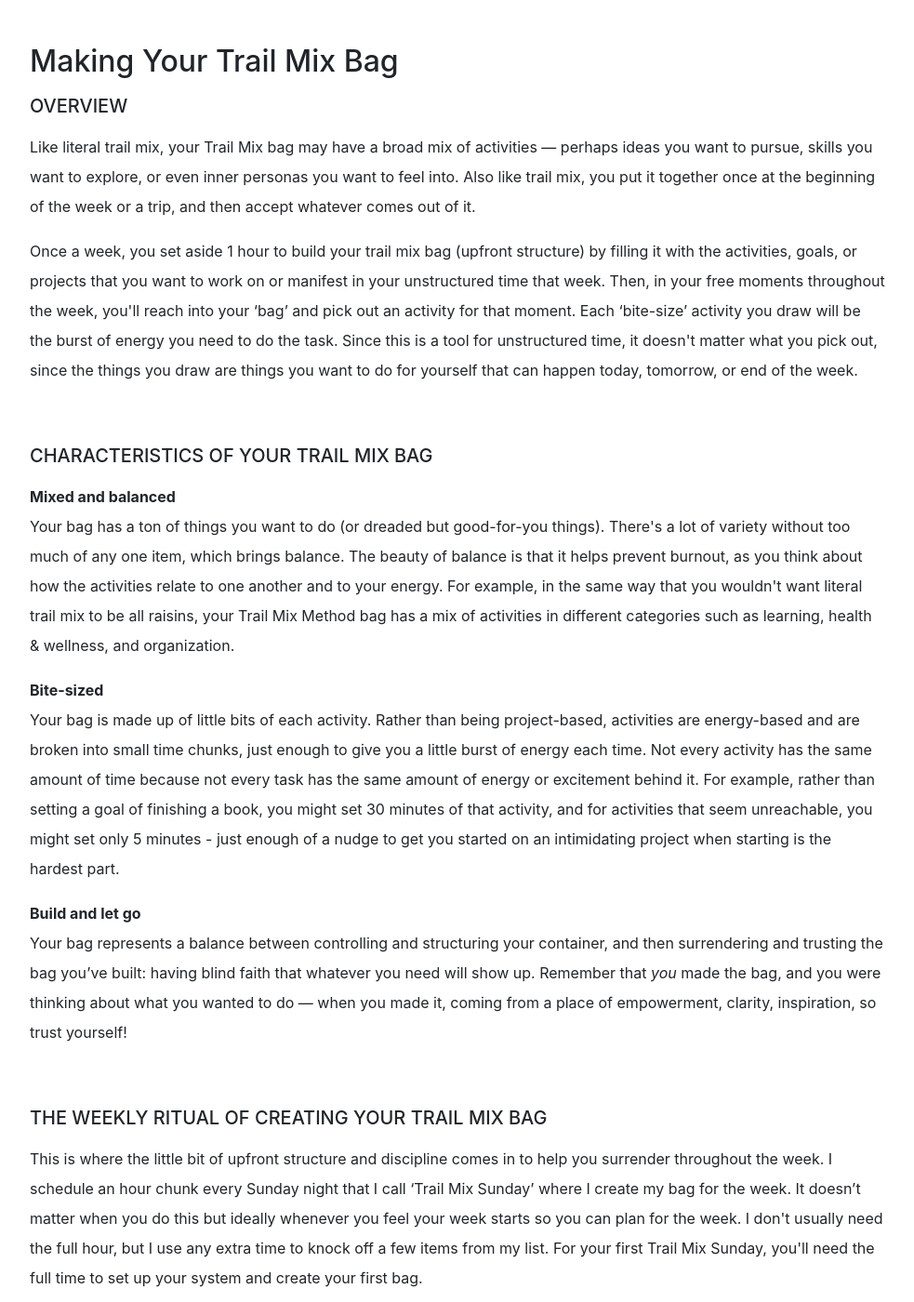
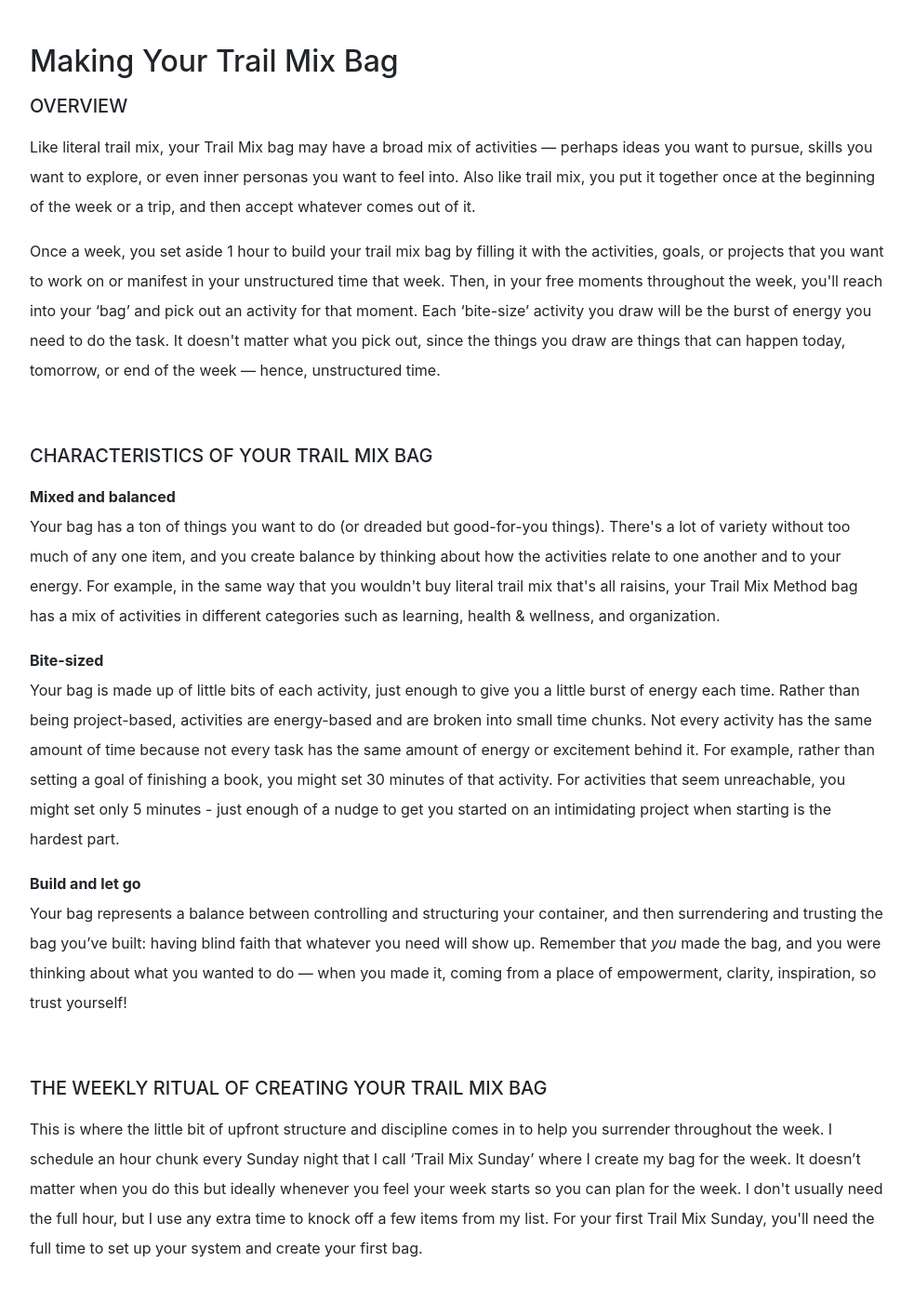
Before and after one commit to dalkat/dalkat.github.io, a Jekyll site: the page built from trailmix.md, in a window 1280 px wide and 1400 px high, scrolled down 3391 px. Shown: the whole window at 93% size, without its empty margins (148-1131 px from the left). Built offline with Jekyll 4.4.1, drawn with Linux system fonts in a browser that asks for light colours; nearby versions of some CDN libraries; some web fonts are replaced; library files that are not in the unit come from our copies; some of the changed text lies outside the part shown.

Commit message:
TMM 4.7.7

```diff
--- a/_layouts/trailmix.html
+++ b/_layouts/trailmix.html
@@ -118,15 +118,15 @@ layout: default-sub
 
             <p><h5>OVERVIEW</h5></p>
             <p>Like literal trail mix, your Trail Mix bag may have a broad mix of activities &mdash; perhaps ideas you want to pursue, skills you want to explore, or even inner personas you want to feel into. Also like trail mix, you put it together once at the beginning of the week or a trip, and then accept whatever comes out of it.&nbsp; </p>
-            <p>Once a week, you set aside 1 hour to build your trail mix bag (upfront structure) by filling it with the activities, goals, or projects that you want to work on or manifest in your unstructured time that week. Then, in your free moments throughout the week, you'll reach into your &lsquo;bag&rsquo; and pick out an activity for that moment. Each &lsquo;bite-size&rsquo; activity you draw will be the burst of energy you need to do the task. Since this is a tool for unstructured time, it doesn't matter what you pick out, since the things you draw are things you want to do for yourself that can happen today, tomorrow, or end of the week.&nbsp;</p>
+            <p>Once a week, you set aside 1 hour to build your trail mix bag by filling it with the activities, goals, or projects that you want to work on or manifest in your unstructured time that week. Then, in your free moments throughout the week, you'll reach into your &lsquo;bag&rsquo; and pick out an activity for that moment. Each &lsquo;bite-size&rsquo; activity you draw will be the burst of energy you need to do the task. It doesn't matter what you pick out, since the things you draw are things that can happen today, tomorrow, or end of the week &mdash; hence, unstructured time.&nbsp;</p>
             <p><strong>&nbsp;</strong></p>
 
             <p><h5>CHARACTERISTICS OF YOUR TRAIL MIX BAG</h5></p>
 
-            <p><strong>Mixed and balanced</strong><br>Your bag has a ton of things you want to do (or dreaded but good-for-you things). There's a lot of variety without too much of any one item, which brings balance. The beauty of balance is that it helps prevent burnout, as you think about how the activities relate to one another and to your energy. For example, in the same way that you wouldn't want literal trail mix to be all raisins, your Trail Mix Method bag has a mix of activities in different categories such as learning, health & wellness, and organization.</p>
+            <p><strong>Mixed and balanced</strong><br>Your bag has a ton of things you want to do (or dreaded but good-for-you things). There's a lot of variety without too much of any one item, and you create balance by thinking about how the activities relate to one another and to your energy. For example, in the same way that you wouldn't buy literal trail mix that's all raisins, your Trail Mix Method bag has a mix of activities in different categories such as learning, health & wellness, and organization.</p>
 
             <p><strong>Bite-sized</strong><br>
-            Your bag is made up of little bits of each activity. Rather than being project-based, activities are energy-based and are broken into small time chunks, just enough to give you a little burst of energy each time. Not every activity has the same amount of time because not every task has the same amount of energy or excitement behind it. For example, rather than setting a goal of finishing a book, you might set 30 minutes of that activity, and for activities that seem unreachable, you might set only 5 minutes - just enough of a nudge to get you started on an intimidating project when starting is the hardest part.</p>
+            Your bag is made up of little bits of each activity, just enough to give you a little burst of energy each time. Rather than being project-based, activities are energy-based and are broken into small time chunks. Not every activity has the same amount of time because not every task has the same amount of energy or excitement behind it. For example, rather than setting a goal of finishing a book, you might set 30 minutes of that activity. For activities that seem unreachable, you might set only 5 minutes - just enough of a nudge to get you started on an intimidating project when starting is the hardest part.</p>
 
             <p><strong>Build and let go</strong><br>
             Your bag represents a balance between controlling and structuring your container, and then surrendering and trusting the bag you&rsquo;ve built: having blind faith that whatever you need will show up. Remember that <i>you</i> made the bag, and you were thinking about what you wanted to do &mdash; when you made it, coming from a place of empowerment, clarity, inspiration, so trust yourself!</p>
```
Also changed, not shown: other parts of _layouts/trailmix.html (+4 -4 lines).
